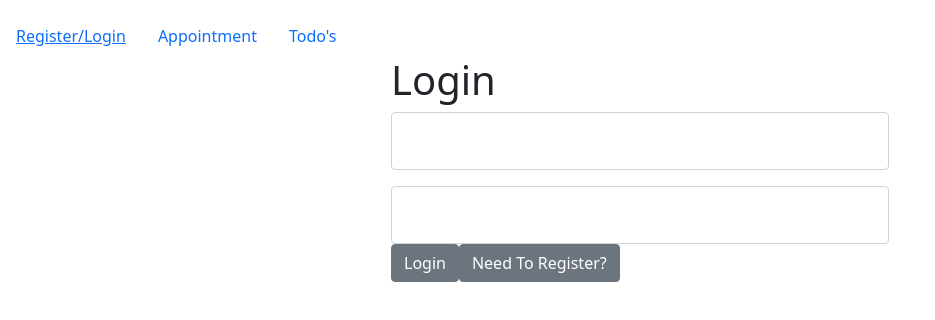
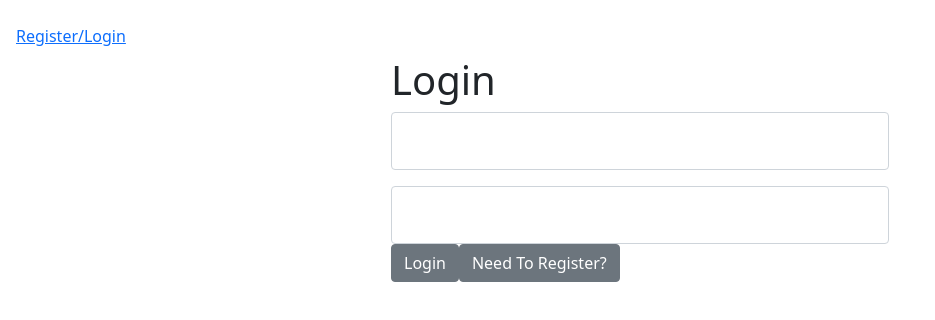
Before and after one commit to MarcusSchnake/Client-RB-A-Point-Meant, a React (Create React App) app: page /login in a window 1280 px wide. Shown: the top 320 px of the page, without its empty margins (0-935 px from the left). Built offline with nearby package versions, Linux system fonts and the light colour scheme.

Commit message:
Nav Bar fix

```diff
--- a/src/components/navbarForm.tsx
+++ b/src/components/navbarForm.tsx
@@ -23,17 +23,6 @@ export default function NavBar() {
                         )}
                     </NavLink>
                 </NavItem>
-
-                <NavItem>
-                    <NavLink href="http://localhost:3001/register">
-                        Appointment
-                    </NavLink>
-                </NavItem>
-                <NavItem>
-                    <NavLink href="http://localhost:3001/todo">
-                        Todo's
-                    </NavLink>
-                </NavItem>
             </Nav>
         </div>
     );
```
